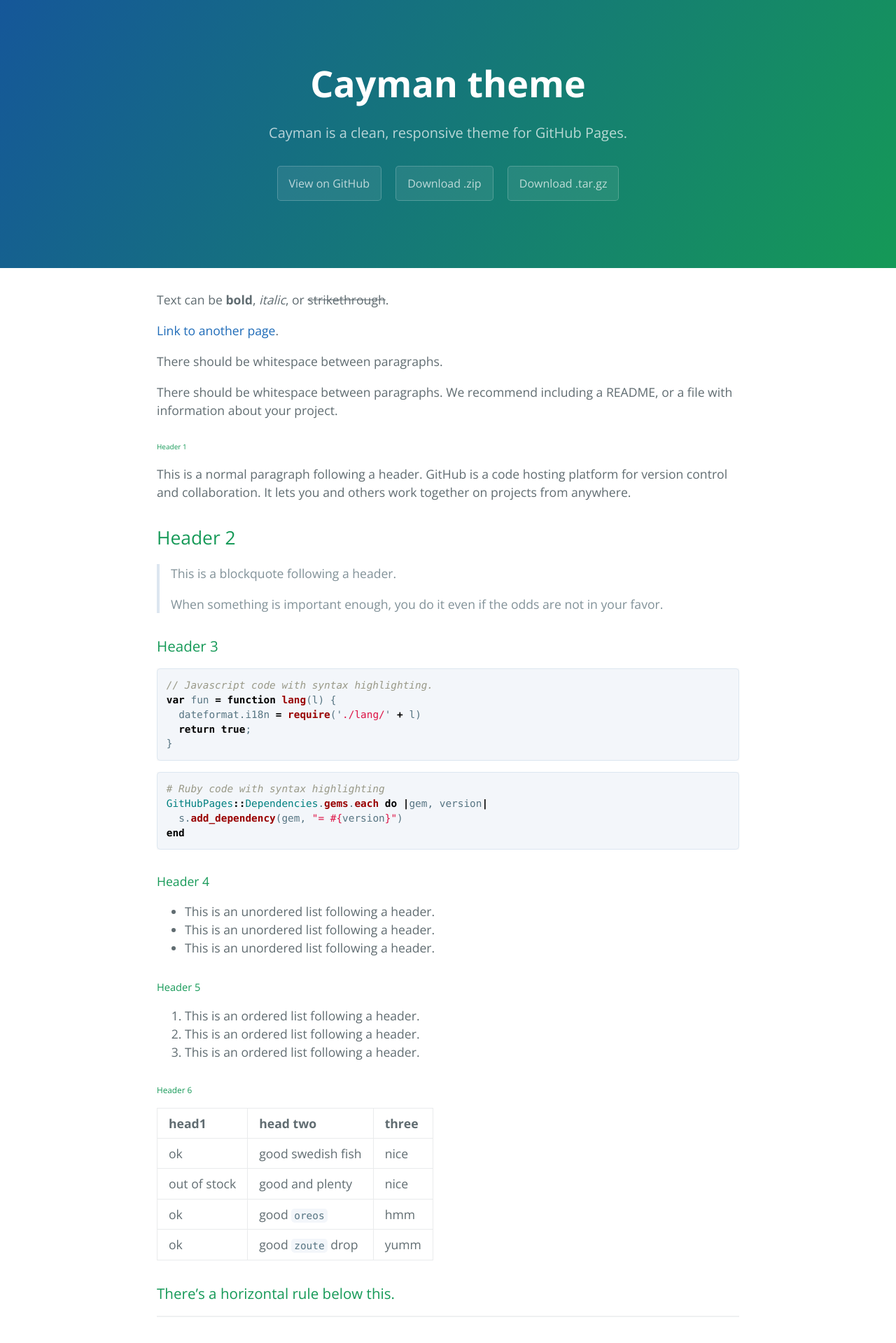
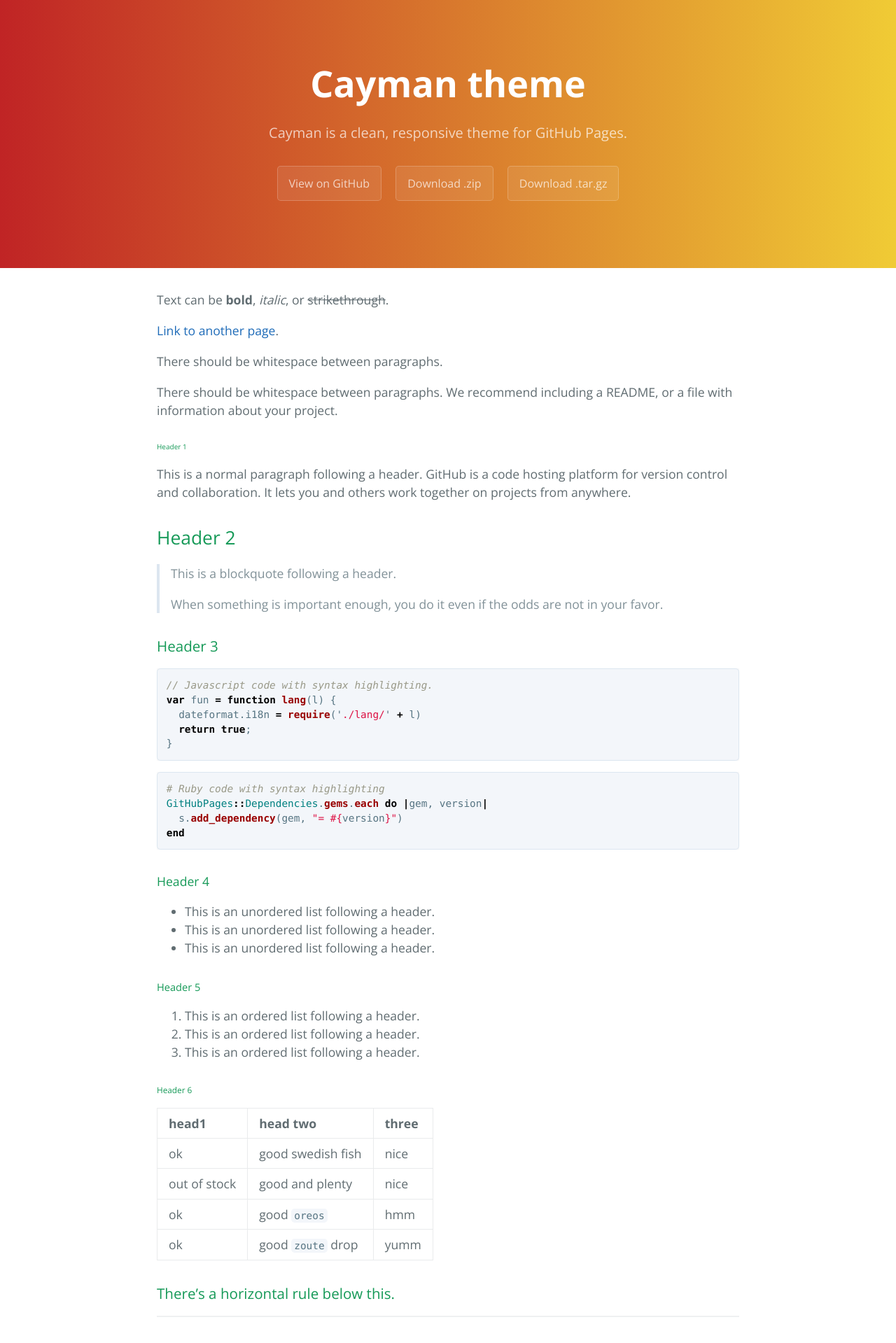
Before and after one commit to 2012ucp1430/lp2, a Jekyll site: the page built from index.md, in a window 1280 px wide. Shown: the top 1919 px of the page at 70% size. Built offline with Jekyll 4.4.1, drawn with Linux system fonts in a browser that asks for light colours.

Commit message:
bg color style

```diff
--- a/assets/css/style.scss
+++ b/assets/css/style.scss
@@ -5,3 +5,8 @@
 h1 {
 	font-size: 10px;
 }
+
+.page-header {
+	background-color: #f0cb35;
+	background-image: linear-gradient(to right, rgb(192, 36, 37), rgb(240, 203, 53));
+}
```
